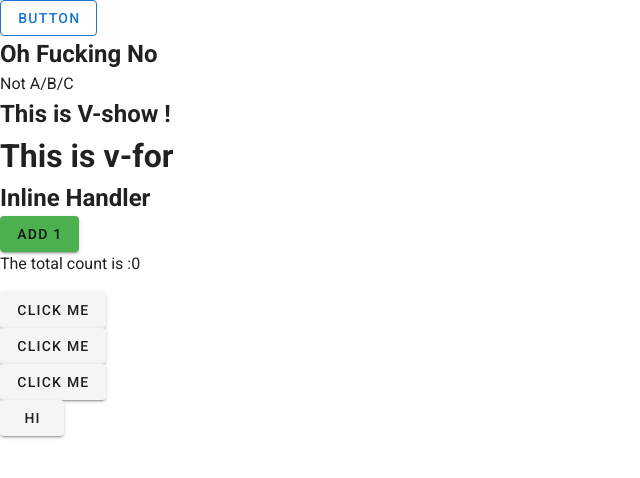
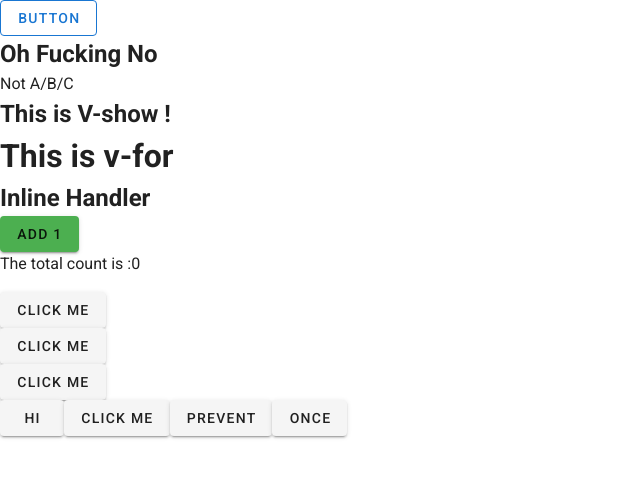
Before and after one commit to Monyjenni/hello_you_vue, a Vue app in the folder conditional/: page / in a window 1280 px wide. Shown: the top 478 px of the page, without its empty margins (0-640 px from the left). Built offline with nearby package versions, Linux system fonts and the light colour scheme.

Commit message:
event_modifier

```diff
--- a/conditional/src/views/HomeView.vue
+++ b/conditional/src/views/HomeView.vue
@@ -29,6 +29,9 @@
     <eventButton @click="say('bye')">Say bye</eventButton>
 
     <v-btn @click="warn('form cant be submitted.', $event)">hi</v-btn>
+    <v-btn @click="doSomething">Click Me</v-btn>
+    <v-btn @click.prevent="doSomething">Prevent</v-btn>
+    <v-btn @click.once="doSomething">Once</v-btn>
 
 
 
@@ -65,6 +68,9 @@
         event.preventDefault();
       }
       alert(message)
+    },
+    doSomething() {
+      alert('hey')
     }
   }
   }
```
